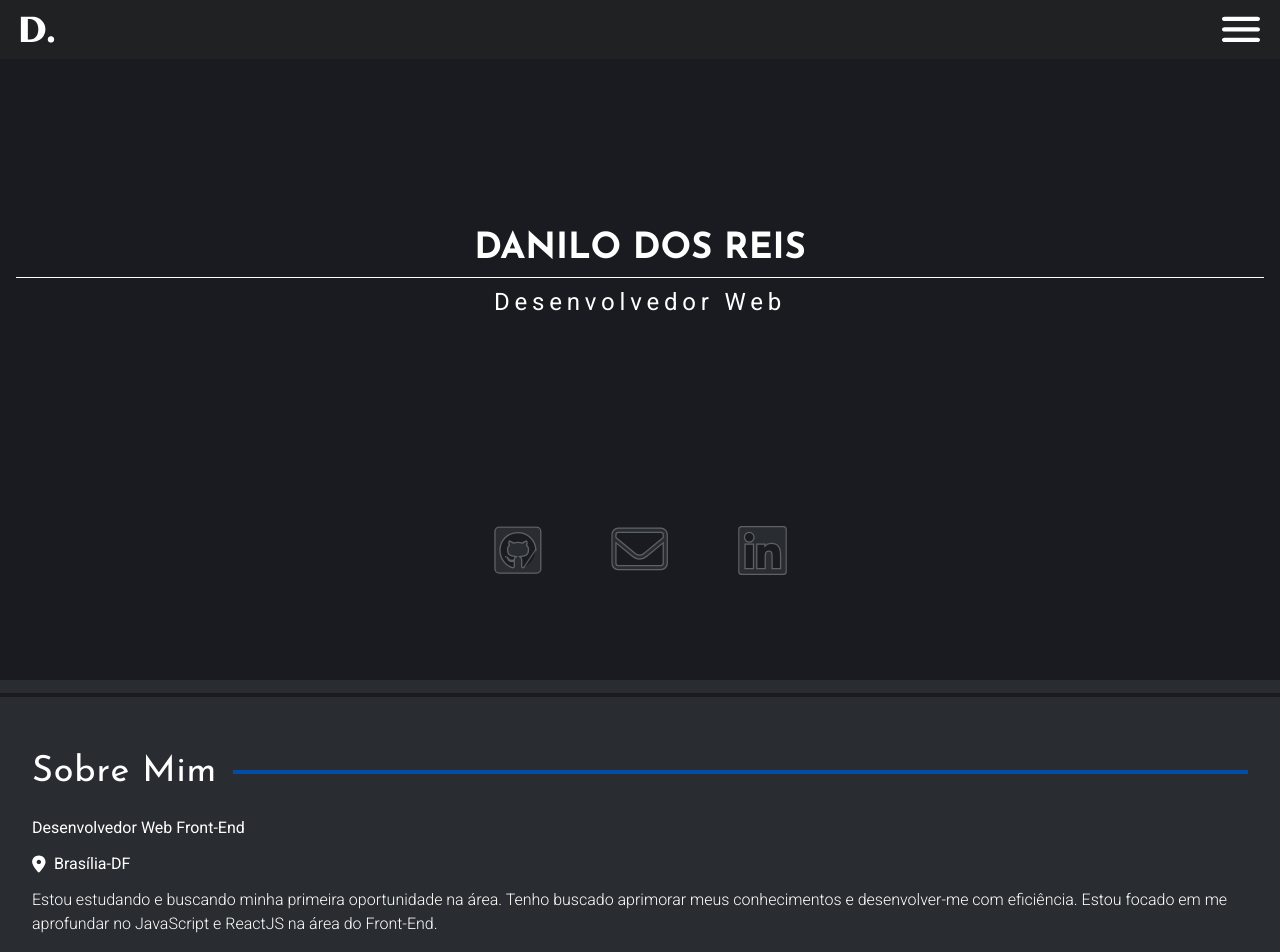
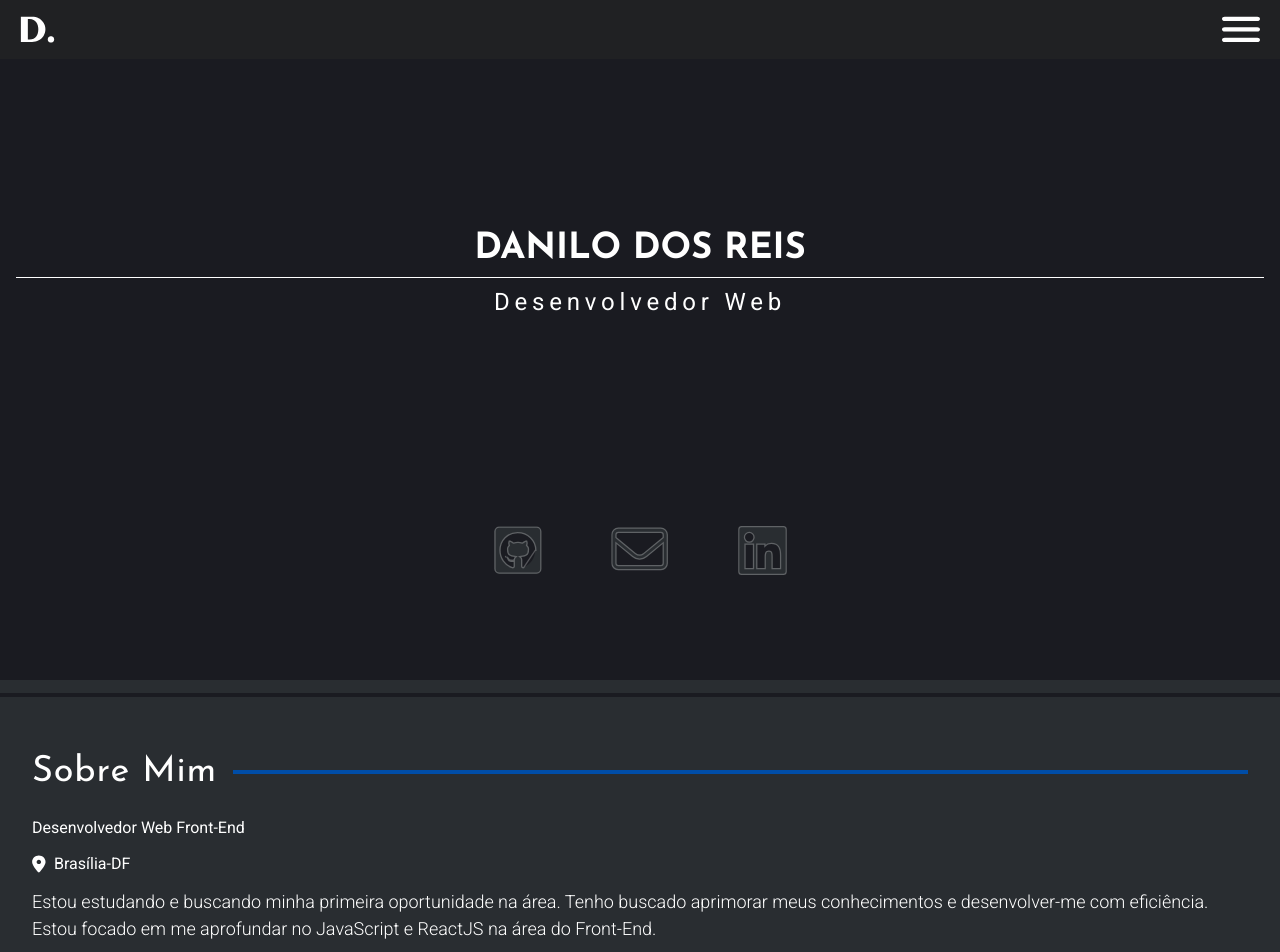
Before and after one commit to DanReiss/personal-website, a Next.js app: page / in a window 1280 px wide. Shown: the top 952 px of the page. Built offline with nearby package versions, Linux system fonts and the light colour scheme.

Commit message:
adicionar estilo globais nas tags "p" e "span"
adicionei esses estilos para ter uma responsividade mais fácil para os mesmos

```diff
--- a/src/styles/globals.css
+++ b/src/styles/globals.css
@@ -1,3 +1,20 @@
 @tailwind base;
 @tailwind components;
 @tailwind utilities;
+
+
+p{
+  font-size: 1rem;
+}
+
+.container{
+  margin: 0 auto;
+  max-width: 1200px;
+}
+
+
+@media (min-width: 768px) {
+  span, p{
+    font-size: large;
+  }
+}
```
